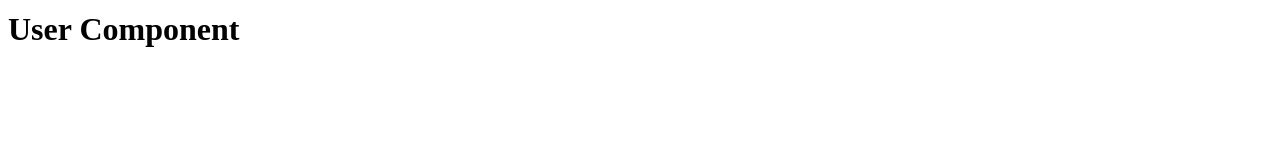
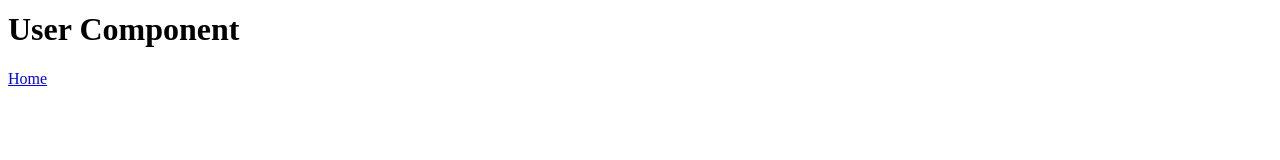
Before and after one commit to gpbacang/angular-routing, an Angular app: page /user in a window 1280 px wide. Shown: the part 128-288 px from the top of the page. Built offline with nearby package versions, Linux system fonts and the light colour scheme.

Commit message:
Add navigation paths

```diff
--- a/src/app/app.component.html
+++ b/src/app/app.component.html
@@ -4,7 +4,7 @@
             <h1>Hello World!</h1>
             <hr>
             <a [routerLink]="['']">Home</a>
-            <a [routerLink]="['user']">User</a>
+            <a [routerLink]="['/user']">User</a>
             <hr>
             <router-outlet></router-outlet>
         </div>
--- a/src/app/user/user.component.ts
+++ b/src/app/user/user.component.ts
@@ -1,10 +1,11 @@
-import { Component, OnDestroy } from '@angular/core';
+import { Component } from '@angular/core';
 
 @Component({
   selector: 'app-user-component',
   template: `
       <h1>User Component</h1>
+      <a [routerLink]="['../']">Home</a>
     `
-})
+  })
 export class UserComponent {
 }
```
